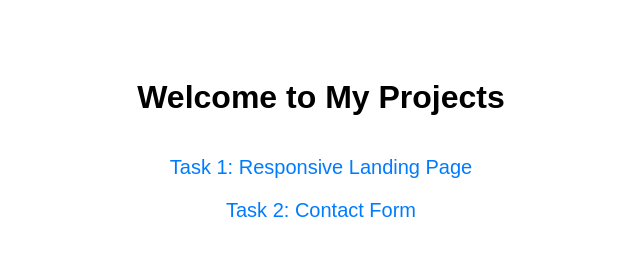
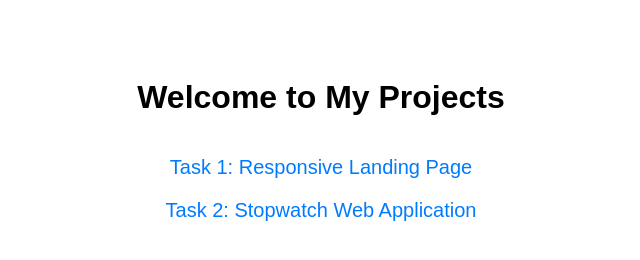
Before and after one commit to Abhijeet-109/Prodigy-InfoTech_Internship, a plain HTML site: page index.html in a window 1280 px wide. Shown: the whole page, without its empty margins (319-959 px from the left). Drawn offline with Linux system fonts and the light colour scheme.

Commit message:
Update index.html

```diff
--- a/index.html
+++ b/index.html
@@ -27,6 +27,6 @@
 <body>
   <h1>Welcome to My Projects</h1>
   <a href="Task%201%20Responsive%20Landing%20Page/">Task 1: Responsive Landing Page</a>
-  <a href="Task%202%20Contact%20Form/">Task 2: Contact Form</a>
+  <a href="Task%202%20Stopwatch%20Web%20Application/">Task 2: Stopwatch Web Application</a>
 </body>
 </html>
```
